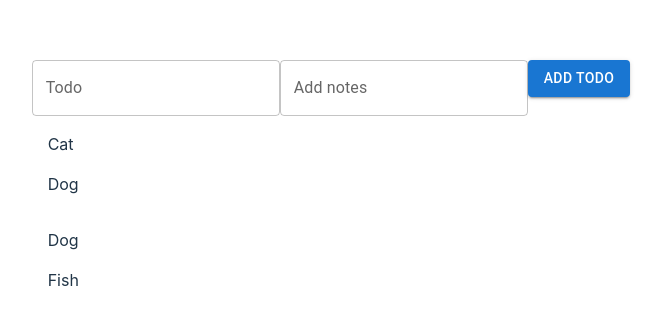
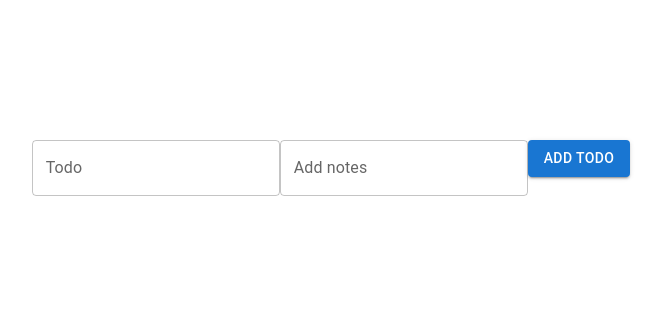
Before and after one commit to BUsuper/todo-project, a React (Vite) app: page / in a window 1280 px wide. Shown: the part 216-540 px from the top of the page, without its empty margins (309-971 px from the left). Built offline with nearby package versions, Linux system fonts and the light colour scheme.

Commit message:
Make TodoList access actual todos in state

```diff
--- a/src/app/App.jsx
+++ b/src/app/App.jsx
@@ -1,15 +1,13 @@
-import { useSelector } from 'react-redux'
 import { TodoForm, TodosList } from '../components/';
 import './App.css'
 
 function App() {
-  const todosIdsList = useSelector(state => state.ids);
 
   return (
     <>
       <TodoForm></TodoForm>
-      <TodosList todos={[{id: 1, task: "Cat", completed: false}, {id: 2, task: "Dog", completed: false}, {id: 3, task: "Fish", completed: true}]}/>
-      <TodosList completed={true} todos={[{id: 1, task: "Cat", completed: false}, {id: 2, task: "Dog", completed: true}, {id: 3, task: "Fish", completed: true}]}/>
+      <TodosList/>
+      <TodosList completed={true}/>
     </>
   )
 }
--- a/src/components/TodosList/TodosList.jsx
+++ b/src/components/TodosList/TodosList.jsx
@@ -1,15 +1,22 @@
 import { List, ListItem } from '@mui/material/';
+import { useSelector } from 'react-redux'
 
 // TODO: Add checkbox!
-export function TodosList ({ todos, completed = false }) {
+export function TodosList ({ completed = false }) {
+    const todosIdsList = useSelector(state => state.todos.ids);
+    const todosEntries = useSelector(state => state.todos.entities);
+
+    const todos = todosIdsList.map(item => todosEntries[item]).filter(item => item.completed === completed);
+
     return <>
         <List>
             {
                 // Filter out todos that are completed or not (depends of the completed parameter)
                 // Render the filtered list of todos
-                todos.filter(item => item.completed === completed).map((item, index) => {
+                todos.map(item => {
                     return <ListItem key={item.id}>{item.task}</ListItem>
                 })
+
             }
         </List>
     </>
```
